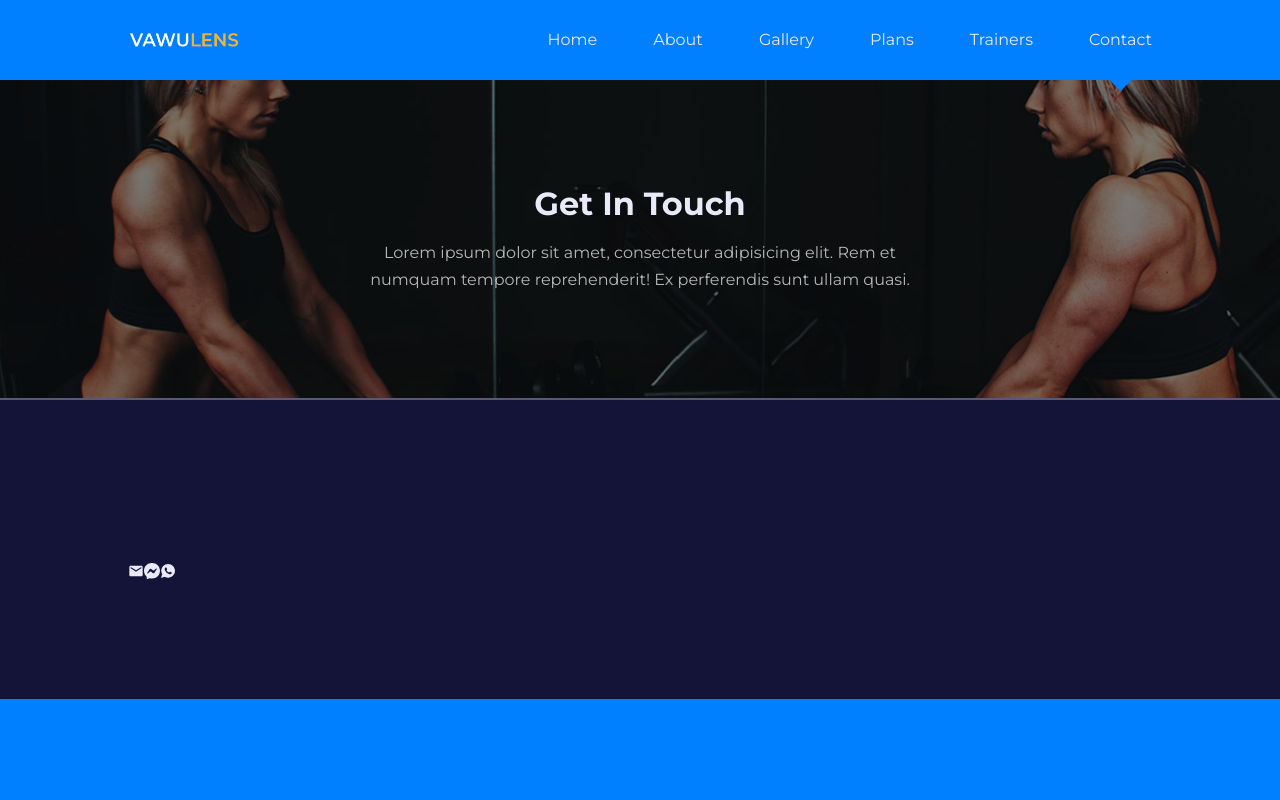
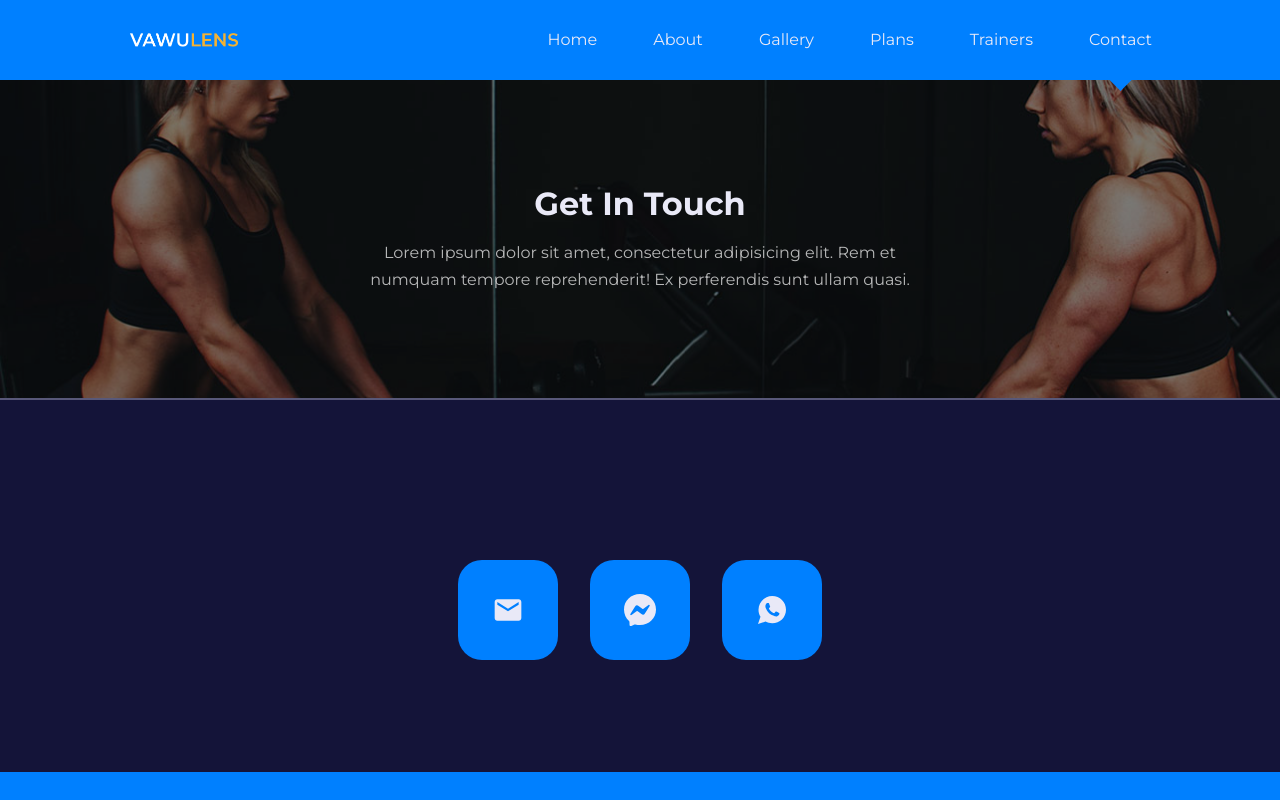
Before and after one commit to aniemmanuelrapoo/Fitness-website, a React (Create React App) app: page /contact in a window 1280 px wide. Shown: the top 800 px of the page. Built offline with nearby package versions, Linux system fonts and the light colour scheme.

Commit message:
done styling contact

```diff
--- a/src/pages/contact/Contact.jsx
+++ b/src/pages/contact/Contact.jsx
@@ -17,7 +17,7 @@ const Contact = () => {
           <div className="contact__wrapper">
             <a href="mailto:zoeCV@gmail.com" target="_blank" rel='noreferrer noopener'><MdEmail /></a>
 
-            <a href="https://facebook.com" target="_blank" rel='noreferrer noopener'><BsMessenger /></a>
+            <a href="https://m.me/aniemmanuelrapoo" target="_blank" rel='noreferrer noopener'><BsMessenger /></a>
 
             <a href="https://wa.me/+2348183225008" target="_blank" rel='noreferrer noopener'><IoLogoWhatsapp /></a>
           </div>
--- a/src/pages/contact/contact.css
+++ b/src/pages/contact/contact.css
@@ -0,0 +1,25 @@
+.contact__container{
+  display: grid;
+  place-items: center;
+}
+
+.contact__wrapper{
+  width: fit-content;
+  display: flex;
+  gap: 2rem;
+}
+
+.contact__wrapper a{
+  background: var(--color-primary);
+  font-size: 2rem;
+  border: 2px solid transparent;
+  transition: var(--transition);
+  padding: 2rem;
+  border-radius: 1.5rem;
+  line-height: 0;
+}
+
+.contact__wrapper a:hover{
+  background: transparent;
+  border-color: var(--color-gray-100);
+}
```
